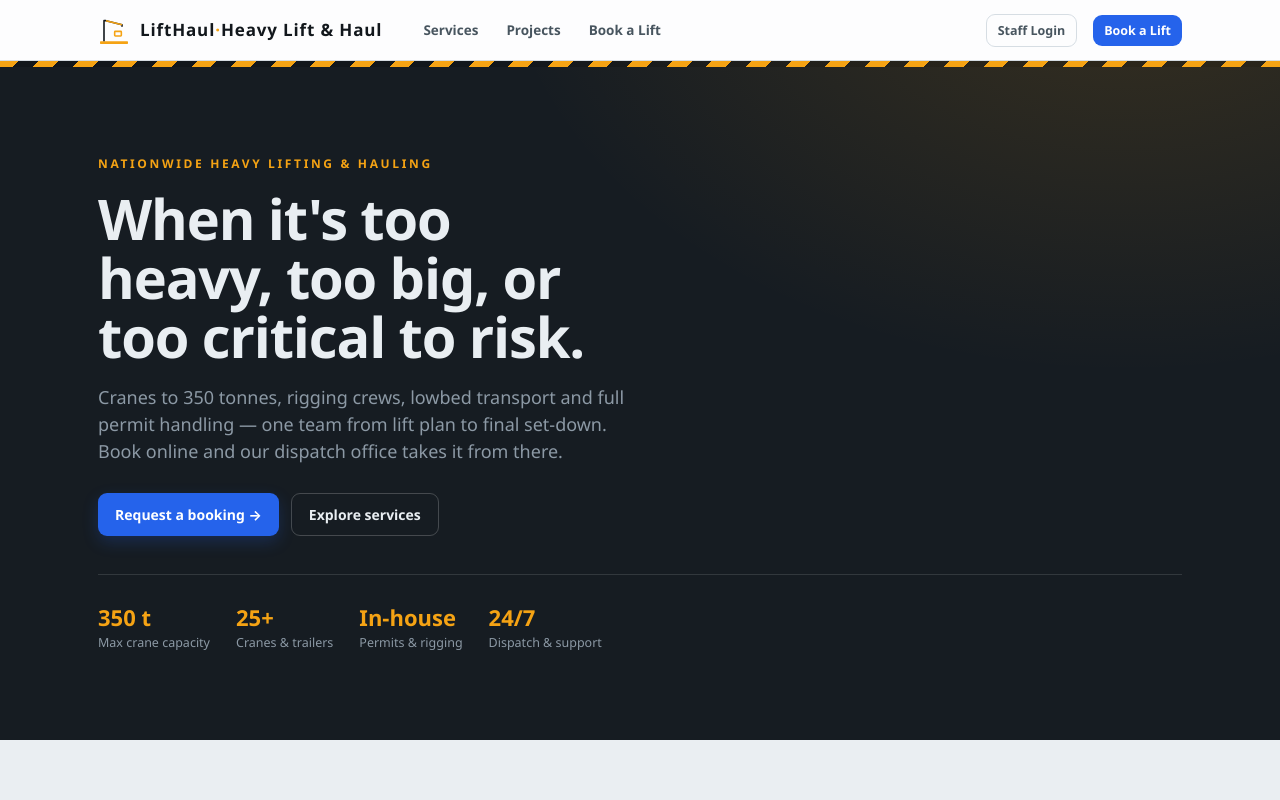
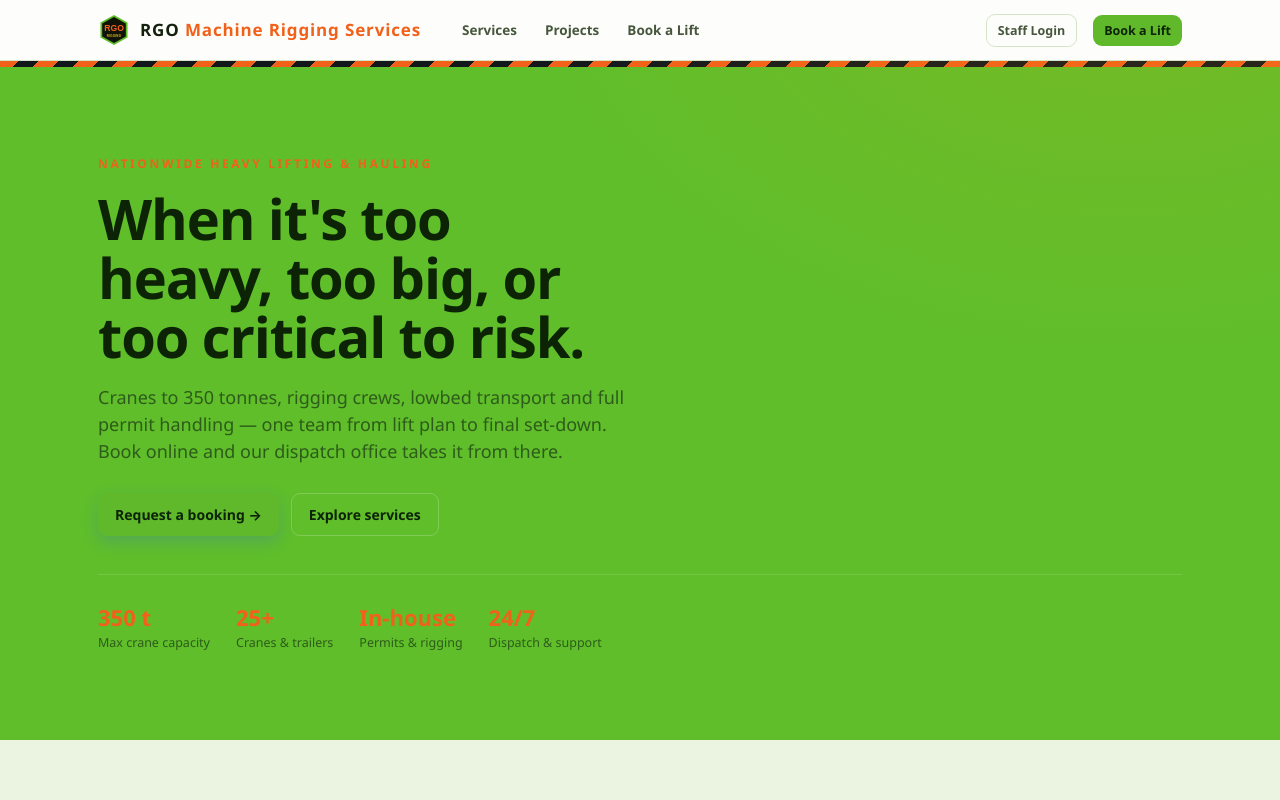
Before and after one commit to marcuslaysontrenova/lifthaul-os-demo, a plain HTML site: page index.html in a window 1280 px wide. Shown: the top 800 px of the page. Drawn offline with Linux system fonts and the light colour scheme.

Commit message:
Rebrand to RGO Machine Rigging Services — apple-green theme, RGO badge logo, orange accents

```diff
--- a/index.html
+++ b/index.html
@@ -5,16 +5,16 @@
 <meta name="viewport" content="width=device-width, initial-scale=1">
 </head>
 <body>
-<title>LiftHaul — Heavy Lifting & Hauling · Book a Lift</title>
+<title>RGO Machine Rigging Services · Book a Lift</title>
 <style>
   :root{
-    --bg:#EAEEF2; --surface:#FFFFFF; --surface-2:#F3F6F8; --surface-3:#E9EEF2;
-    --ink:#12171C; --ink-2:#48555F; --muted:#7C8894; --line:#D6DDE3;
-    --accent:#F5A314; --accent-2:#E8890A; --accent-ink:#1E1400;
-    --primary:#2563EB; --primary-2:#1D4ED8; --primary-ink:#FFFFFF; --primary-soft:#E8F0FE;
-    --good:#1E9D57; --good-bg:#E4F4EB; --warn:#C9760A; --warn-bg:#FBEEDA;
-    --crit:#CE3E3E; --crit-bg:#FBE6E6; --info:#2C6FB0; --info-bg:#E4EEF7;
-    --steel:#161C22; --steel-2:#1F272E; --steel-ink:#E9EEF2; --steel-muted:#8C99A5;
+    --bg:#EAF4E0; --surface:#FFFFFF; --surface-2:#F1F7EB; --surface-3:#E4F0D9;
+    --ink:#14210C; --ink-2:#47563C; --muted:#7C8A70; --line:#D5E3C6;
+    --accent:#F2611A; --accent-2:#D9520F; --accent-ink:#FFFFFF;
+    --primary:#5FB92A; --primary-2:#4E9E20; --primary-ink:#0C2306; --primary-soft:#E1F2D2;
+    --good:#3B8F1E; --good-bg:#E4F3D6; --warn:#C9760A; --warn-bg:#FBEEDA;
+    --crit:#CE3E3E; --crit-bg:#FBE6E6; --info:#4E9E20; --info-bg:#E1F2D2;
+    --steel:#5FBE2A; --steel-2:#52A824; --steel-ink:#0C2306; --steel-muted:#2E5C1A;
     --radius:12px; --radius-sm:8px;
     --font-display:"Segoe UI",system-ui,-apple-system,Roboto,"Helvetica Neue",Arial,sans-serif;
     --font-body:"Segoe UI",system-ui,-apple-system,Roboto,"Helvetica Neue",Arial,sans-serif;
@@ -23,15 +23,15 @@
     --shadow-lg:0 20px 60px rgba(16,23,28,.22);
   }
   @media (prefers-color-scheme:dark){:root{
-    --bg:#0C0F12; --surface:#141A20; --surface-2:#1B222A; --surface-3:#222B33;
-    --ink:#ECF1F5; --ink-2:#AEB9C2; --muted:#788592; --line:#28323B;
-    --accent:#FDB022; --accent-2:#F59E0B; --primary:#3B82F6; --primary-2:#2563EB; --primary-ink:#FFFFFF; --primary-soft:#12233F;
-    --good:#3FBE77; --good-bg:#132A1E; --warn:#F0A83A; --warn-bg:#2C2109;
-    --crit:#F0655F; --crit-bg:#2E1616; --info:#5BA0DE; --info-bg:#12212F; --steel:#0A0E11; --steel-2:#141A20;
+    --bg:#0C1207; --surface:#151E0F; --surface-2:#1C2814; --surface-3:#24331A;
+    --ink:#ECF3E4; --ink-2:#AFC0A0; --muted:#7C8C6E; --line:#2A3820;
+    --accent:#FB7A2E; --accent-2:#F2611A; --accent-ink:#FFFFFF; --primary:#6BC42E; --primary-2:#5AAE22; --primary-ink:#0C2306; --primary-soft:#173010;
+    --good:#5FB92A; --good-bg:#16300C; --warn:#F0A83A; --warn-bg:#2C2109;
+    --crit:#F0655F; --crit-bg:#2E1616; --info:#6BC42E; --info-bg:#173010; --steel:#5FBE2A; --steel-2:#52A824; --steel-ink:#0C2306; --steel-muted:#2E5C1A;
     --shadow:0 1px 2px rgba(0,0,0,.4),0 10px 30px rgba(0,0,0,.5); --shadow-lg:0 24px 70px rgba(0,0,0,.7);
   }}
-  :root[data-theme="light"]{--bg:#EAEEF2;--surface:#FFFFFF;--surface-2:#F3F6F8;--surface-3:#E9EEF2;--ink:#12171C;--ink-2:#48555F;--muted:#7C8894;--line:#D6DDE3;--accent:#F5A314;--primary:#2563EB;--primary-2:#1D4ED8;--primary-ink:#FFFFFF;--primary-soft:#E8F0FE;--good:#1E9D57;--good-bg:#E4F4EB;--warn:#C9760A;--warn-bg:#FBEEDA;--crit:#CE3E3E;--crit-bg:#FBE6E6;--info:#2C6FB0;--info-bg:#E4EEF7;--steel:#161C22;--shadow:0 1px 2px rgba(16,23,28,.06),0 8px 24px rgba(16,23,28,.08);}
-  :root[data-theme="dark"]{--bg:#0C0F12;--surface:#141A20;--surface-2:#1B222A;--surface-3:#222B33;--ink:#ECF1F5;--ink-2:#AEB9C2;--muted:#788592;--line:#28323B;--accent:#FDB022;--primary:#3B82F6;--primary-2:#2563EB;--primary-ink:#FFFFFF;--primary-soft:#12233F;--good:#3FBE77;--good-bg:#132A1E;--warn:#F0A83A;--warn-bg:#2C2109;--crit:#F0655F;--crit-bg:#2E1616;--info:#5BA0DE;--info-bg:#12212F;--steel:#0A0E11;--shadow:0 1px 2px rgba(0,0,0,.4),0 10px 30px rgba(0,0,0,.5);}
+  :root[data-theme="light"]{--bg:#EAF4E0;--surface:#FFFFFF;--surface-2:#F1F7EB;--surface-3:#E4F0D9;--ink:#14210C;--ink-2:#47563C;--muted:#7C8A70;--line:#D5E3C6;--accent:#F2611A;--accent-2:#D9520F;--accent-ink:#FFFFFF;--primary:#5FB92A;--primary-2:#4E9E20;--primary-ink:#0C2306;--primary-soft:#E1F2D2;--good:#3B8F1E;--good-bg:#E4F3D6;--warn:#C9760A;--warn-bg:#FBEEDA;--crit:#CE3E3E;--crit-bg:#FBE6E6;--info:#4E9E20;--info-bg:#E1F2D2;--steel:#5FBE2A;--steel-2:#52A824;--steel-ink:#0C2306;--steel-muted:#2E5C1A;--shadow:0 1px 2px rgba(16,23,28,.06),0 8px 24px rgba(16,23,28,.08);}
+  :root[data-theme="dark"]{--bg:#0C1207;--surface:#151E0F;--surface-2:#1C2814;--surface-3:#24331A;--ink:#ECF3E4;--ink-2:#AFC0A0;--muted:#7C8C6E;--line:#2A3820;--accent:#FB7A2E;--accent-2:#F2611A;--accent-ink:#FFFFFF;--primary:#6BC42E;--primary-2:#5AAE22;--primary-ink:#0C2306;--primary-soft:#173010;--good:#5FB92A;--good-bg:#16300C;--warn:#F0A83A;--warn-bg:#2C2109;--crit:#F0655F;--crit-bg:#2E1616;--info:#6BC42E;--info-bg:#173010;--steel:#5FBE2A;--steel-2:#52A824;--steel-ink:#0C2306;--steel-muted:#2E5C1A;--shadow:0 1px 2px rgba(0,0,0,.4),0 10px 30px rgba(0,0,0,.5);}
   *{box-sizing:border-box}
   body{margin:0;background:var(--bg);color:var(--ink);font-family:var(--font-body);-webkit-font-smoothing:antialiased;line-height:1.5;font-size:15px}
   h1,h2,h3,h4{margin:0;text-wrap:balance;font-family:var(--font-display)}
@@ -246,7 +246,7 @@
 <!-- ================= PUBLIC SITE ================= -->
 <section id="public">
   <nav class="snav"><div class="in">
-    <div class="mark"><svg viewBox="0 0 48 48" fill="none" aria-hidden="true"><rect x="3" y="41" width="42" height="4" rx="1" fill="#F5A314"/><path d="M9 41V10h3l24 6v3" stroke="currentColor" stroke-width="2.4" stroke-linejoin="round"/><path d="M12 10 36 16" stroke="#F5A314" stroke-width="2.4"/><rect x="25" y="26" width="10" height="7" rx="1" stroke="#F5A314" stroke-width="2.4"/></svg><span class="wordmark">LiftHaul<b>·</b>Heavy Lift &amp; Haul</span></div>
+    <div class="mark"><svg viewBox="0 0 48 48" fill="none" aria-hidden="true"><polygon points="24,3 43,13.5 43,34.5 24,45 5,34.5 5,13.5" fill="#101408" stroke="#5FBE2A" stroke-width="2.6"/><text x="24" y="26" text-anchor="middle" font-family="Arial,Helvetica,sans-serif" font-size="13" font-weight="900" fill="#F2611A">RGO</text><text x="24" y="34.5" text-anchor="middle" font-family="Arial,Helvetica,sans-serif" font-size="4.3" font-weight="700" letter-spacing="0.4" fill="#F2C21A">RIGGING</text></svg><span class="wordmark">RGO <b style="color:var(--accent)">Machine Rigging Services</b></span></div>
     <div class="links"><a href="#services">Services</a><a href="#portfolio">Projects</a><a href="#book">Book a Lift</a></div>
     <div class="sp"></div>
     <button class="btn line sm" data-act="staffLogin">Staff Login</button>
@@ -299,26 +299,26 @@
   </div></section>
 
   <footer class="foot"><div class="in">
-    <div class="col" style="max-width:260px"><span class="wordmark" style="font-size:17px;font-weight:800">LiftHaul<b style="color:var(--accent)">·</b>Heavy Lift &amp; Haul</span><p style="font-size:13px;margin-top:10px">Cranes, rigging, machinery relocation and oversized transport — engineered and supervised end to end.</p></div>
+    <div class="col" style="max-width:260px"><span class="wordmark" style="font-size:17px;font-weight:800">RGO <b style="color:var(--accent)">Machine Rigging</b></span><p style="font-size:13px;margin-top:10px">Cranes, rigging, machinery relocation and oversized transport — engineered and supervised end to end.</p></div>
     <div class="sp"></div>
     <div class="col"><b>Services</b><a href="#services">Crane hire</a><a href="#services">Machinery relocation</a><a href="#services">Heavy hauling</a></div>
     <div class="col"><b>Company</b><a href="#portfolio">Projects</a><a href="#book">Book a lift</a><a data-act="staffLogin" style="cursor:pointer">Staff login</a></div>
-    <div class="col"><b>Contact</b><a>dispatch@lifthaul.demo</a><a>+63 2 8•• •••• </a><a>24/7 operations</a></div>
-  </div><div class="in base">© LiftHaul Heavy Lift &amp; Haul (demo) · Operations powered by <b style="color:var(--steel-ink)">LiftHaul OS</b> · Developed by <a href="https://trenovatech.ai" target="_blank" rel="noopener" style="color:var(--accent);font-weight:800;text-decoration:none">TrenovaTech.ai</a></div></footer>
+    <div class="col"><b>Contact</b><a>dispatch@rgo-rigging.demo</a><a>+63 2 8•• •••• </a><a>24/7 operations</a></div>
+  </div><div class="in base">© RGO Machine Rigging Services (demo) · Powered by <b style="color:var(--steel-ink)">RGO OS</b> · Developed by <a href="https://trenovatech.ai" target="_blank" rel="noopener" style="color:var(--accent);font-weight:800;text-decoration:none">TrenovaTech.ai</a></div></footer>
 </section>
 
 <!-- ================= LOGIN ================= -->
 <section id="login">
   <div class="brand">
     <div class="hzbar hz"></div>
-    <div class="mark"><svg viewBox="0 0 48 48" fill="none" aria-hidden="true"><rect x="3" y="41" width="42" height="4" rx="1" fill="#F5A314"/><path d="M9 41V10h3l24 6v3" stroke="#E9EEF2" stroke-width="2.4" stroke-linejoin="round"/><path d="M12 10 36 16" stroke="#F5A314" stroke-width="2.4"/><rect x="25" y="26" width="10" height="7" rx="1" stroke="#F5A314" stroke-width="2.4"/></svg><div class="wordmark" style="font-weight:800;letter-spacing:.06em">LiftHaul<b style="color:var(--accent)">OS</b></div></div>
+    <div class="mark"><svg viewBox="0 0 48 48" fill="none" aria-hidden="true"><polygon points="24,3 43,13.5 43,34.5 24,45 5,34.5 5,13.5" fill="#101408" stroke="#5FBE2A" stroke-width="2.6"/><text x="24" y="26" text-anchor="middle" font-family="Arial,Helvetica,sans-serif" font-size="13" font-weight="900" fill="#F2611A">RGO</text><text x="24" y="34.5" text-anchor="middle" font-family="Arial,Helvetica,sans-serif" font-size="4.3" font-weight="700" letter-spacing="0.4" fill="#F2C21A">RIGGING</text></svg><div class="wordmark" style="font-weight:800;letter-spacing:.06em">RGO&nbsp;<b style="color:var(--accent)">OS</b></div></div>
     <div class="brand-hero"><div class="eyebrow">Operations Console</div><h1>The office behind the lift.</h1><p>Dispatch, fleet, permits and billing for the crew running the jobs your customers book online.</p></div>
     <div class="brand-foot"><a data-act="backSite">← Back to public site</a></div>
   </div>
   <div class="auth">
     <form class="card" id="loginForm">
       <a class="backlink" data-act="backSite"><svg width="15" height="15" viewBox="0 0 24 24" fill="none"><path d="M15 5l-7 7 7 7" stroke="currentColor" stroke-width="2.2" stroke-linecap="round" stroke-linejoin="round"/></svg>Back to site</a>
-      <h2>Staff sign in</h2><div class="sub">LiftHaul OS — operations console.</div>
+      <h2>Staff sign in</h2><div class="sub">RGO OS — operations console.</div>
       <div class="seg" role="group" aria-label="Sign in as"><button type="button" data-role="Admin" aria-pressed="true">Admin</button><button type="button" data-role="Dispatcher" aria-pressed="false">Dispatcher</button><button type="button" data-role="Driver" aria-pressed="false">Driver</button></div>
       <label class="fld"><span>Username</span><input id="u" type="text" value="admin" autocomplete="username" spellcheck="false"></label>
       <label class="fld"><span>Password</span><input id="p" type="password" value="demo1234" autocomplete="current-password"></label>
@@ -333,7 +333,7 @@
 <!-- ================= APP ================= -->
 <section id="dash">
   <header class="topbar">
-    <div class="mark"><svg viewBox="0 0 48 48" fill="none" aria-hidden="true"><rect x="3" y="41" width="42" height="4" rx="1" fill="#F5A314"/><path d="M9 41V10h3l24 6v3" stroke="currentColor" stroke-width="2.4" stroke-linejoin="round"/><path d="M12 10 36 16" stroke="#F5A314" stroke-width="2.4"/><rect x="25" y="26" width="10" height="7" rx="1" stroke="#F5A314" stroke-width="2.4"/></svg><div class="wordmark" style="font-weight:800;letter-spacing:.06em">LiftHaul<b style="color:var(--accent)">OS</b></div></div>
+    <div class="mark"><svg viewBox="0 0 48 48" fill="none" aria-hidden="true"><polygon points="24,3 43,13.5 43,34.5 24,45 5,34.5 5,13.5" fill="#101408" stroke="#5FBE2A" stroke-width="2.6"/><text x="24" y="26" text-anchor="middle" font-family="Arial,Helvetica,sans-serif" font-size="13" font-weight="900" fill="#F2611A">RGO</text><text x="24" y="34.5" text-anchor="middle" font-family="Arial,Helvetica,sans-serif" font-size="4.3" font-weight="700" letter-spacing="0.4" fill="#F2C21A">RIGGING</text></svg><div class="wordmark" style="font-weight:800;letter-spacing:.06em">RGO&nbsp;<b style="color:var(--accent)">OS</b></div></div>
     <div class="spacer"></div>
     <button class="iconbtn" data-act="notif" title="Notifications" aria-label="Notifications"><svg width="19" height="19" viewBox="0 0 24 24" fill="none"><path d="M12 3a6 6 0 0 0-6 6c0 5-2 6-2 6h16s-2-1-2-6a6 6 0 0 0-6-6zM10 20a2 2 0 0 0 4 0" stroke="currentColor" stroke-width="2" stroke-linejoin="round"/></svg><span class="ncount" id="notifCount">0</span></button>
     <button class="iconbtn" data-act="themeToggle" title="Toggle theme" aria-label="Toggle theme"><svg width="18" height="18" viewBox="0 0 24 24" fill="none"><path d="M21 12.8A8 8 0 1 1 11.2 3 6.5 6.5 0 0 0 21 12.8z" stroke="currentColor" stroke-width="2" stroke-linejoin="round"/></svg></button>
```
